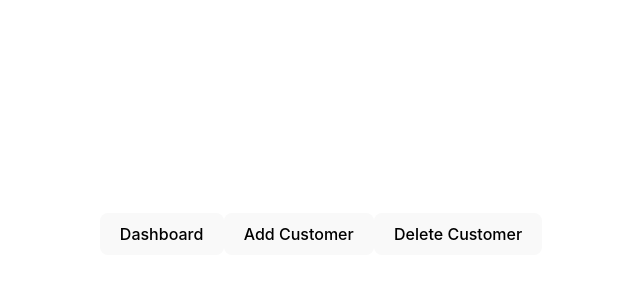
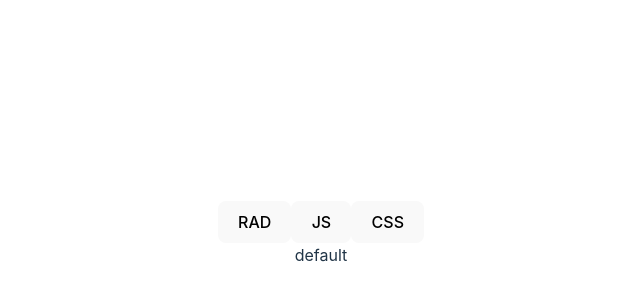
Before and after one commit to nadeesamaraweera/react-in-TypeSript, a React (Vite) app: page / in a window 1280 px wide. Shown: the part 166-466 px from the top of the page, without its empty margins (319-959 px from the left). Built offline with nearby package versions, Linux system fonts and the light colour scheme.

Commit message:
use useState

```diff
--- a/src/App.tsx
+++ b/src/App.tsx
@@ -1,5 +1,6 @@
 import './App.css'
 import ButtonComponent from "./assets/components/ButtonComponent.tsx";
+import {useState} from "react";
 // import Subject from "./assets/components/Subject.tsx";
 // import {Item} from "./assets/components/Item.tsx";
 // import {itemList} from "./items.ts";
@@ -41,9 +42,33 @@ function App() {
     //     content = <Login/>;
     // }
 
-    const handleClick = (name: string) => {
-        alert(name + "clicked!")
+    const [content,setContent] = useState('default');
+
+    const handleClick = (name : string) => {
+        let desc;
+        subjects.map((subject)=>{
+            if(subject.sName === name) {
+                desc = subject.sDesc;
+            }
+        })
+        setContent(name);
+        alert(desc)
     }
+
+    const subjects=[
+        {
+            sName : "RAD",
+            sDesc : "Lorem Ipsum RAD",
+        },
+        {
+            sName : "JS",
+            sDesc : "Lorem Ipsum JS",
+        },
+        {
+            sName : "CSS",
+            sDesc : "Lorem Ipsum CSS",
+        }
+    ]
 
     return (
       <>
@@ -66,13 +91,19 @@ function App() {
           {/*    Lorem Ipsum is simply dummy text of the printing.*/}
           {/*</Subject>*/}
 
-          <ButtonComponent onselect = {handleClick}>Dashboard</ButtonComponent>
-          <ButtonComponent onselect= {handleClick}>Add Customer</ButtonComponent>
-          <ButtonComponent onselect= {handleClick}>Delete Customer</ButtonComponent>
+          {/*<ButtonComponent onselect = {handleClick}>Dashboard</ButtonComponent>*/}
+          {/*<ButtonComponent onselect= {handleClick}>Add Customer</ButtonComponent>*/}
+          {/*<ButtonComponent onselect= {handleClick}>Delete Customer</ButtonComponent>*/}
+
+          <ButtonComponent onselect = {handleClick}>{subjects[0].sName}</ButtonComponent>
+          <ButtonComponent onselect = {handleClick}>{subjects[1].sName}</ButtonComponent>
+          <ButtonComponent onselect = {handleClick}>{subjects[2].sName}</ButtonComponent>
+
+          <br/>
+              {content}
 
 
       </>
-
   )
 }
 
```
